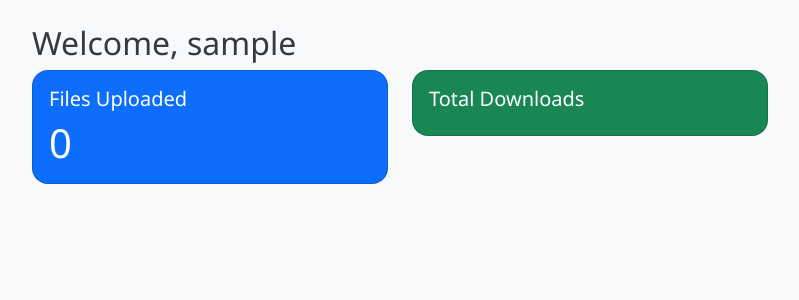
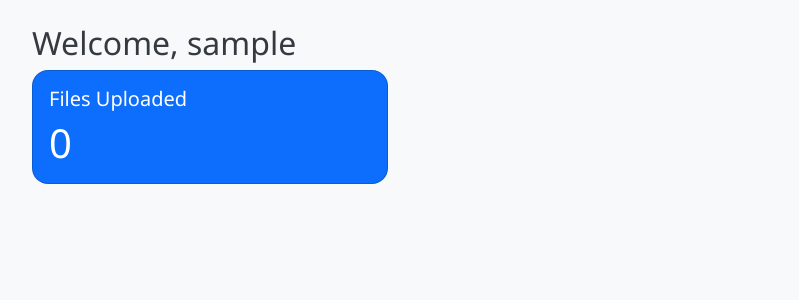
Before and after one commit to hafizcode/nsm, a Django app: page /staff/staff/dashboard/ in a window 1280 px wide. Shown: the part 56-356 px from the top of the page, without its empty margins (50-849 px from the left). Run offline with Django 5.2, Linux system fonts and the light colour scheme; the visitor is signed in with stand-in values (Sample User, id 1); data that the repository does not hold is empty.

Commit message:
removed download count from staff dashboard

```diff
--- a/core/urls.py
+++ b/core/urls.py
@@ -18,4 +18,6 @@
     path('categories/add/', views.add_category, name='add_category'),
     path('categories/edit/<int:category_id>/', views.edit_category, name='edit_category'),
     path('categories/delete/<int:category_id>/', views.delete_category, name='delete_category'),
+
+    path('download/<int:file_id>/', views.download_file, name='download_file'),
 ]
--- a/core/views.py
+++ b/core/views.py
@@ -4,6 +4,9 @@
 from django.contrib.auth.models import User
 from .models import Profile, UploadedFile, Category
 from .forms import StaffCreationForm, UploadFileForm, CategoryForm, EditStaffForm
+from django.http import FileResponse, Http404
+from django.shortcuts import get_object_or_404
+import os
 
 # Admin Login
 
@@ -79,9 +82,8 @@
 def staff_dashboard(request):
     files = UploadedFile.objects.filter(uploaded_by=request.user)
     file_count = files.count()
-    download_count = sum(file.file.size for file in files)  # replace with actual download tracking
     return render(request, 'staff/dashboard.html', {
-        'files': files, 'file_count': file_count, 'download_count': download_count
+        'files': files, 'file_count': file_count
     })
 
 @login_required
@@ -134,3 +136,14 @@
         category.delete()
         return redirect('category_list')
     return render(request, 'staff/delete_category.html', {'category': category})
+
+def download_file(request, file_id):
+    uploaded_file = get_object_or_404(UploadedFile, id=file_id)
+    uploaded_file.download_count += 1
+    uploaded_file.save()
+
+    file_path = uploaded_file.file.path
+    if os.path.exists(file_path):
+        return FileResponse(open(file_path, 'rb'), as_attachment=True)
+    else:
+        raise Http404("File not found.")
--- a/templates/pages/resources.html
+++ b/templates/pages/resources.html
@@ -12,7 +12,7 @@
                 <strong>{{ file.title }}</strong><br>
                 <small>{{ file.label }} | {{ file.category.name }}</small>
             </div>
-            <span class="badge bg-secondary">Download</span>
+            <a href="{% url 'download_file' file.id %}" class="btn btn-success">Download</a>
         </a>
     {% empty %}
         <p>No files found.</p>
--- a/templates/staff/dashboard.html
+++ b/templates/staff/dashboard.html
@@ -11,13 +11,5 @@
             </div>
         </div>
     </div>
-    <div class="col-md-4">
-        <div class="card text-white bg-success mb-3">
-            <div class="card-body">
-                <h5 class="card-title">Total Downloads</h5>
-                <p class="card-text display-6">{{ total_downloads }}</p>
-            </div>
-        </div>
-    </div>
 </div>
 {% endblock %}
```
Also changed, not shown: core/migrations/0002_uploadedfile_download_count.py (added), core/migrations/0003_remove_uploadedfile_download_count.py (added).
